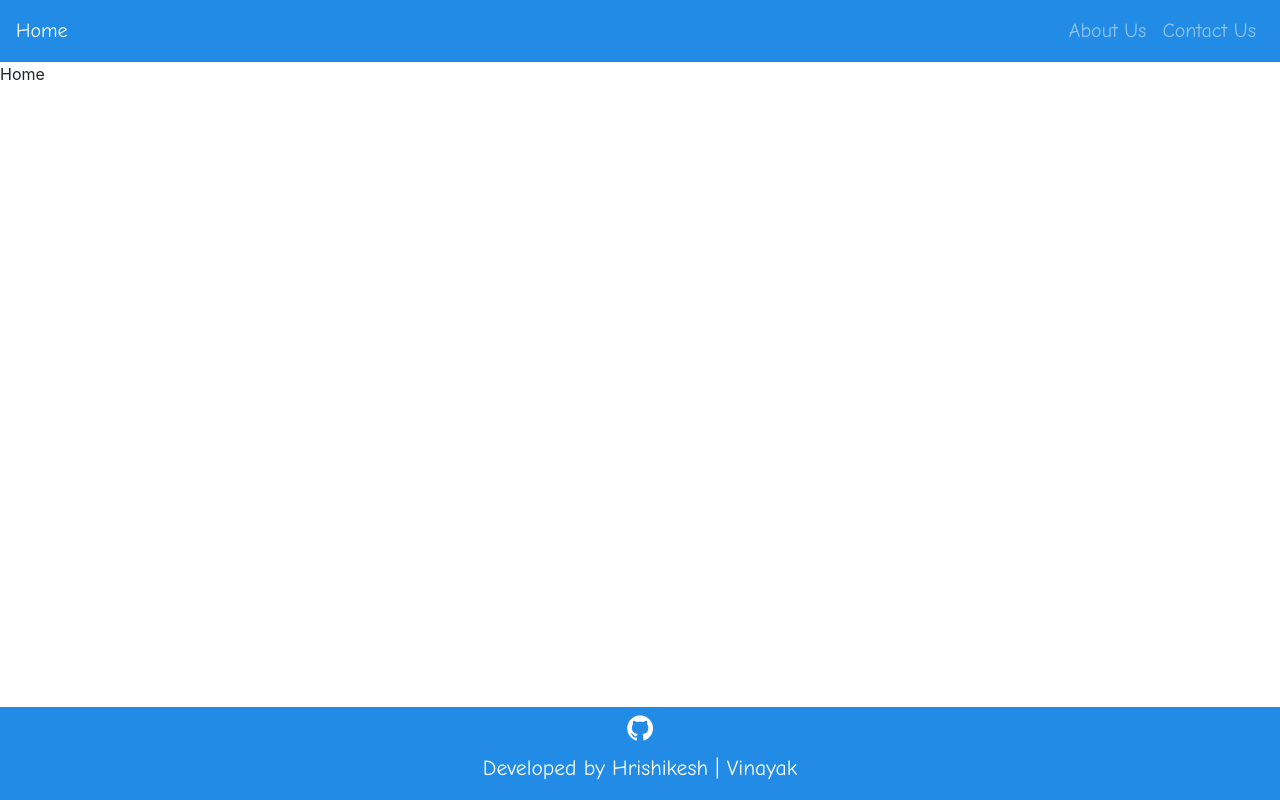
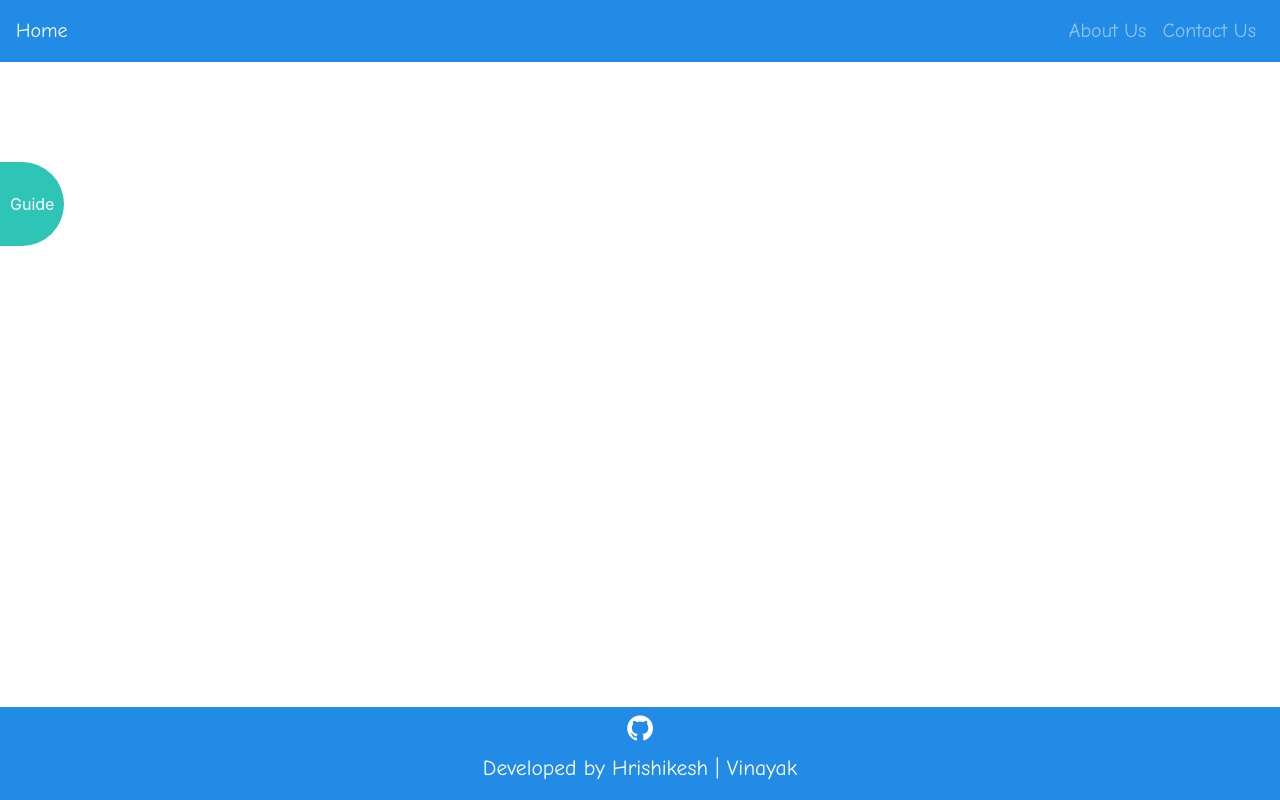
Before and after one commit to Bot-Academia/Grader, a Vue app: page / in a window 1280 px wide. Built offline with nearby package versions, Linux system fonts and the light colour scheme.

Commit message:
added guide

```diff
--- /dev/null
+++ b/src/components/guide.vue
@@ -0,0 +1,95 @@
+<template>
+<div>
+    <div class="button left" @click="openguide">Guide</div>
+    <transition name="slide">
+    <div class="guide" v-if="isguide" :class="{guidetranslate: isguide}">
+        <h1>Guide</h1>
+        <br>
+        <h4>Step 1:</h4>
+        <p>Select your branch</p>
+        <h4>Step 2:</h4>
+        <p>Add your courses with the respective grade points</p>
+        <h3>Now you are ready to hit submit!</h3>
+    </div>
+    </transition>
+</div>
+</template>
+
+<script>
+export default {
+    data: function(){
+        return {
+           isguide: false
+        };
+    },
+    methods:{
+        openguide: function(event){
+            this.isguide=!this.isguide;
+            if(this.isguide)
+            event.target.classList.add("button-translate");
+            else
+            event.target.classList.remove("button-translate");
+
+
+        }
+    }
+
+
+}
+</script>
+
+
+<style scoped>
+.button{
+  top: 100px;
+  color: #fff;
+  cursor: pointer;
+  padding: 30px 10px 30px 10px;
+  position: absolute;
+  background: #2EC4B6;
+  transition: 1s ease;
+}
+
+.left{
+  border-radius: 0 100px 100px 0;
+}
+
+#title{
+    transform: rotate(-90deg);
+}
+
+.guide{
+    color: black;
+    font-family: 'Comic Neue', cursive;
+    background-color: cornflowerblue;
+    width: 50%;
+    z-index: 1000;
+    transition: width 1s ease;
+
+}
+
+.guidetranslate{
+    width: 50%;
+}
+
+.button-translate{
+    transform: translateX(50vw);
+}
+
+.slide-enter{
+    width: 0%;
+
+}
+
+.slide-enter-active{
+    transition:  1s ease;
+}
+
+.slide-leave{
+    transition:  1s ease;
+}
+
+.slide-leave-active{
+    width: 0%;
+}
+</style>
--- a/src/components/home.vue
+++ b/src/components/home.vue
@@ -1,13 +1,28 @@
 <template>
-  <div>
-    <p>Home</p>
+  <div class="wrapper">
+
+    <app-guide id="guide"></app-guide>
+
   </div>
 </template>
 
 <script>
+import guide from "./guide.vue"
 export default {
   name: "home",
+  components: {
+    appGuide: guide
+  }
 };
 </script>
 
-<style scoped></style>
+<style scoped>
+
+#guide{
+  z-index: 1000;
+  position: relative;
+}
+
+
+
+</style>
```
